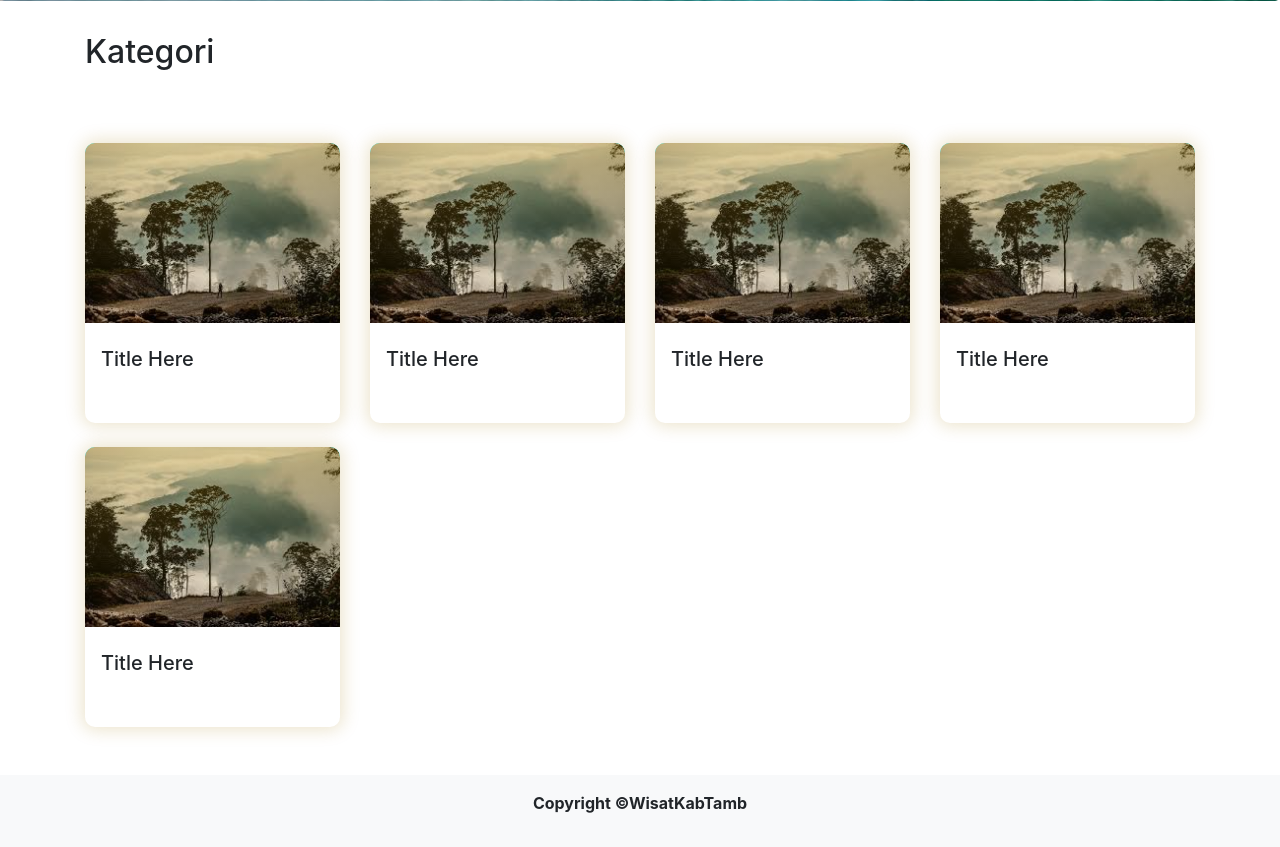
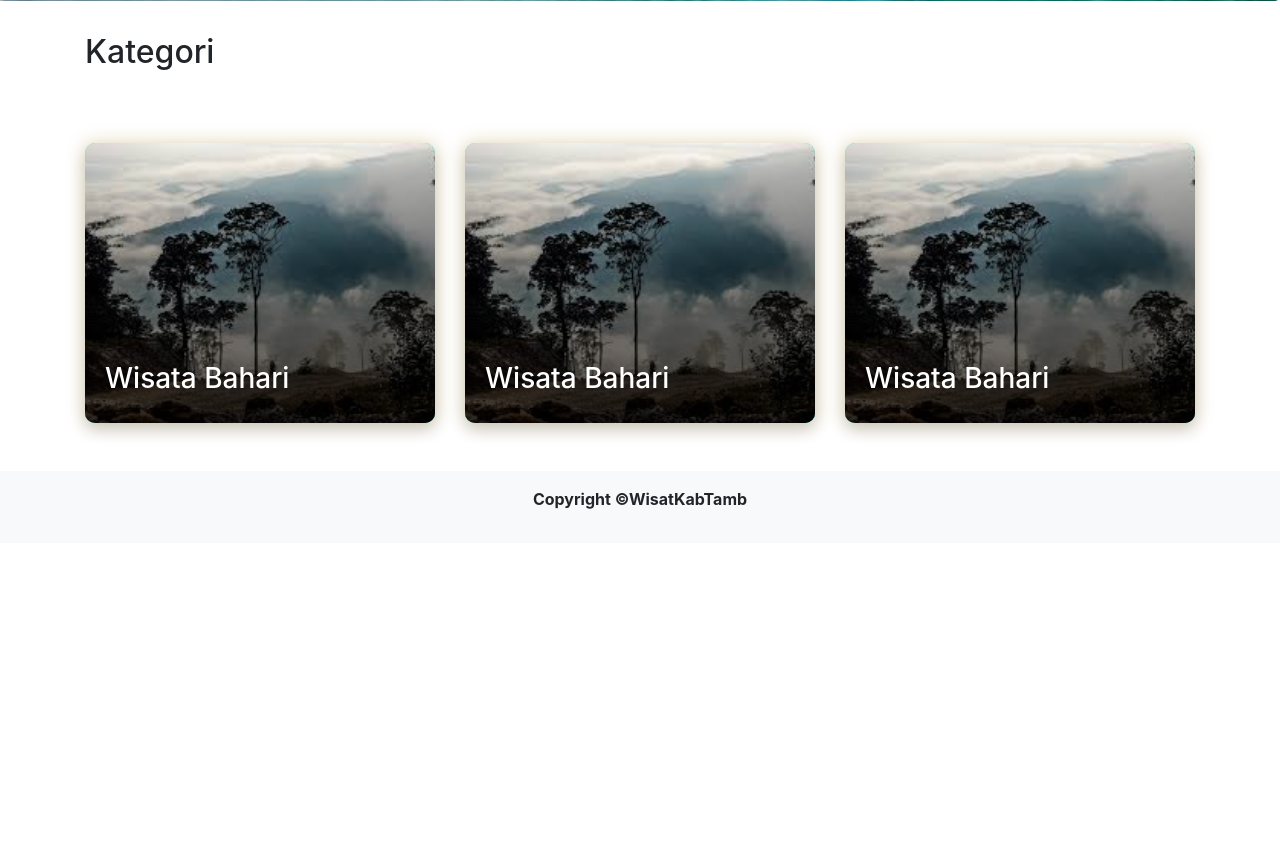
Before and after one commit to eo-code/pariwisata-web, a PHP site: page /kategori.html in a window 1280 px wide. Shown: the part 555-1402 px from the top of the page. After the commit the page ends 1064 px from the top, so only its background shows below. Run offline with PHP 8.4, Linux system fonts and the light colour scheme.

Commit message:
kategori

```diff
--- a/kategori.html
+++ b/kategori.html
@@ -73,8 +73,8 @@
       <h2>Kategori</h2>
 
       <div class="wrap-kategori row mt-5">
-        <div class="col-md-3">
-          <div class="card-k">
+        <!-- <div class="col-md-3">
+          <div class="card-p">
             <div class="img">
               <div class="shape-shadow"></div>
               <img src="img/download.jpg" alt="">
@@ -85,7 +85,7 @@
           </div>
         </div>
         <div class="col-md-3">
-          <div class="card-k">
+          <div class="card-p">
             <div class="img">
               <div class="shape-shadow"></div>
               <img src="img/download.jpg" alt="">
@@ -96,7 +96,7 @@
           </div>
         </div>
         <div class="col-md-3">
-          <div class="card-k">
+          <div class="card-p">
             <div class="img">
               <div class="shape-shadow"></div>
               <img src="img/download.jpg" alt="">
@@ -107,7 +107,7 @@
           </div>
         </div>
         <div class="col-md-3">
-          <div class="card-k">
+          <div class="card-p">
             <div class="img">
               <div class="shape-shadow"></div>
               <img src="img/download.jpg" alt="">
@@ -116,18 +116,38 @@
               <h5>Title Here</h5>
             </div>
           </div>
+        </div> -->
+
+        <div class="col-md-4">
+          <a href="">
+            <div class="card-k">
+              <div class="img">
+                <img src="./img/download.jpg" alt="">
+                <div class="shadow"></div>
+                <h3>Wisata Bahari</h3>
+              </div>
+            </div>
+          </a>
         </div>
-        <div class="col-md-3">
+        <div class="col-md-4">
           <div class="card-k">
             <div class="img">
-              <div class="shape-shadow"></div>
-              <img src="img/download.jpg" alt="">
-            </div>
-            <div class="detail">
-              <h5>Title Here</h5>
+              <img src="./img/download.jpg" alt="">
+              <div class="shadow"></div>
+              <h3>Wisata Bahari</h3>
             </div>
           </div>
         </div>
+        <div class="col-md-4">
+          <div class="card-k">
+            <div class="img">
+              <img src="./img/download.jpg" alt="">
+              <div class="shadow"></div>
+              <h3>Wisata Bahari</h3>
+            </div>
+          </div>
+        </div>
+
       </div>
     </div>
   </div>
--- a/style.css
+++ b/style.css
@@ -29,14 +29,15 @@ p {
 
 /* Kategori */
 
-.wrap-kategori .card-k {
+.wrap-kategori .card-p {
     width: 100%;
     height: 280px;
     border-radius: 10px;
+    margin-top: 1em;
     box-shadow: 0 0 17px 3px rgba(160, 121, 4, 0.2);
 }
 
-.wrap-kategori .card-k .img {
+.wrap-kategori .card-p .img {
     width: 100%;
     background-color: aqua;
     height: 180px;
@@ -45,7 +46,7 @@ p {
     margin-top: 1.5em;
 }
 
-.wrap-kategori .card-k .img .shape-shadow {
+.wrap-kategori .card-p .img .shape-shadow {
     width: 100%;
     height: 100%;
     background-image: linear-gradient(to bottom, rgba(160, 121, 4, 0.4), rgba(255, 193, 7, 0));
@@ -55,15 +56,63 @@ p {
     border-radius: 10px 10px 0 0;
 }
 
-.wrap-kategori .card-k .img img {
+.wrap-kategori .card-p .img img {
     width: 100%;
     height: 100%;
     object-fit: cover;
     border-radius: 10px 10px 0 0;
 }
 
-.wrap-kategori .card-k .detail {
+.wrap-kategori .card-p .detail {
     padding: 1.5em 0 0 1em;
+}
+
+.wrap-kategori .card-k {
+    width: 100%;
+    height: 280px;
+    border-radius: 10px;
+    margin-top: 1em;
+    box-shadow: 0 0 17px 3px rgba(160, 121, 4, 0.2);
+    transition: .4s;
+    cursor: pointer;
+}
+
+.wrap-kategori .card-k:hover {
+    transform: scale(1.07);
+}
+
+
+.wrap-kategori .card-k .img {
+    width: 100%;
+    background-color: aqua;
+    height: 100%;
+    border-radius: 10px;
+    position: relative;
+    margin-top: 1.5em;
+    color: #ffffff;
+}
+
+.wrap-kategori .card-k .img img {
+    width: 100%;
+    height: 100%;
+    border-radius: 10px;
+    object-fit: cover;
+}
+
+.wrap-kategori .card-k .img .shadow {
+    width: 100%;
+    height: 100%;
+    background-image: linear-gradient(to top, rgba(0, 0, 0, 0.7), rgba(255, 193, 7, 0));
+    position: absolute;
+    top: 0;
+    bottom: 0;
+    border-radius: 10px;
+}
+
+.wrap-kategori .card-k .img h3 {
+    position: absolute;
+    bottom: 20px;
+    left: 20px;
 }
 
 /* Galeri */
```
